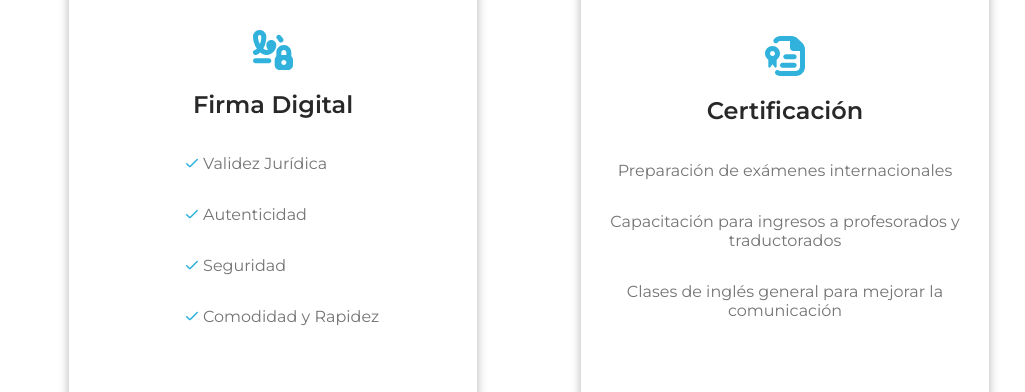
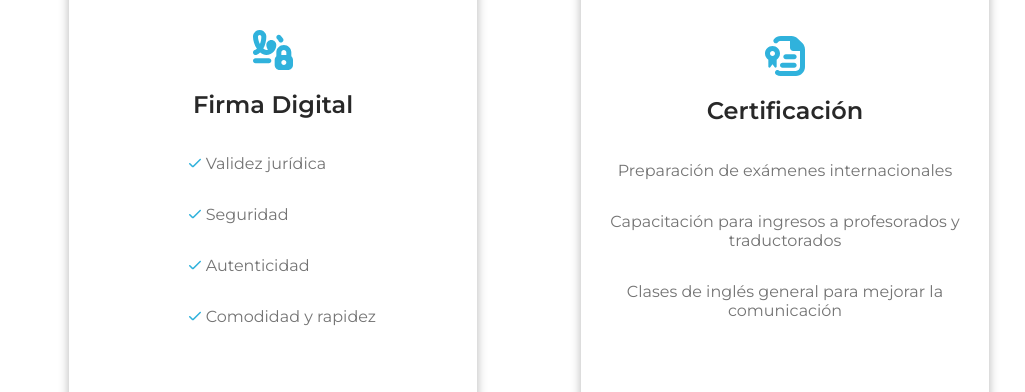
Before and after one commit to TechBayTB/paula-paramos-landing, a React (Create React App) app: page / in a window 1280 px wide. Shown: the part 4540-4932 px from the top of the page, without its empty margins (111-1136 px from the left). Built offline with nearby package versions, Linux system fonts and the light colour scheme; the HTML template or start-up script is replaced by a standard one.

Commit message:
Traduccion

```diff
--- a/src/components/Education/Education.js
+++ b/src/components/Education/Education.js
@@ -8,12 +8,7 @@ import Title from "./components/Title/Title";
 const Education = () => {
     const { language } = useContext(LanguageContext);
 
-    // Crear un array de datos para cada instancia de Title
-    const titlesData = [
-        { title: 'Traductora Literaria y\n Técnico - Científica', titledesc: "Inglés - Español", year: "2002" },
-        { title: 'Profesora\n de Idiomas', titledesc: "Inglés", year: "2004"  },
-        { title: 'Traductora\n Pública', titledesc: "Inglés - Español", year: "2007" },
-    ];
+    const translation = language === LanguageTypes.SPANISH ? EducationSpanish : EducationEnglish;
 
 
 
@@ -21,7 +16,7 @@ const Education = () => {
         <>
             <div className="Education" id='education'>
                 <div className="education-background">
-                    {titlesData.map((data, index) => (
+                    {translation.map((data, index) => (
                         <Title
                             key={index}
                             title={data.title}
--- a/src/components/Education/EducationText.js
+++ b/src/components/Education/EducationText.js
@@ -1,14 +1,11 @@
-export const EducationSpanish =
-{
-    h2: 'Hola!',
-    h3: 'Soy Paula Paramos',
-    p: 'La enseñanza y la traducción son, para mí, \n actos de conexión humana.',
-    p2: '“La traducción es aquello que lo transforma \n todo para que nada cambie.”  - Günter Grass',
-    button: 'Contactame!'
-}
+export const EducationSpanish =[
+    { title: 'Traductora Literaria y\n Técnico - Científica', titledesc: "Inglés - Español", year: "2002" },
+    { title: 'Profesora\n de Idiomas', titledesc: "Inglés", year: "2004"  },
+    { title: 'Traductora\n Pública', titledesc: "Inglés - Español", year: "2007" },
+]
 
-export const EducationEnglish =
-{
-    h2: 'Bridge the gap through \n Education and Translation',
-    button: 'Contact'
-}
+export const EducationEnglish =[
+    { title: 'Literary and\n Technical - Scientific\n Translator', titledesc: "English - Spanish", year: "2002" },
+    { title: 'Language\n Teacher', titledesc: "English", year: "2004"  },
+    { title: 'Public\n Translator', titledesc: "English - Spanish", year: "2007" },
+]
--- a/src/components/Info/components/Certification/Certification.js
+++ b/src/components/Info/components/Certification/Certification.js
@@ -3,25 +3,23 @@ import LanguageContext from "../../../../Context/Language";
 import { LanguageTypes } from "../../../Types/LanguageTypes";
 import './Certification.css'
 import certificationPic from "../../../../assets/certification.svg"
-// import { EducationEnglish, EducationSpanish } from "./TitleText";
+import { certificationTextES, certificationTextEN } from "./CertificationText";
 
 const Certification = () => {
     const { language } = useContext(LanguageContext)
+
+    const translation = language === LanguageTypes.SPANISH ? certificationTextES : certificationTextEN;
 
     return (
         <>
             <div className="certification-container">
                 <img src={certificationPic} alt="logo" className="certification-icon"/>
                 <h2 class="title">Certificación</h2>
-                <p>
-                    Preparación de exámenes internacionales
-                </p>
-                <p>
-                    Capacitación para ingresos a profesorados y traductorados
-                </p>
-                <p>
-                    Clases de inglés general para mejorar la comunicación
-                </p>
+                {translation.map((data, index) => (
+                    <p key={index}>
+                        {data.ul}
+                    </p>
+                ))}
             </div>
         </>
     );
--- a/src/components/Info/components/Certification/CertificationText.js
+++ b/src/components/Info/components/Certification/CertificationText.js
@@ -1,14 +1,12 @@
 
-export const digitalSignatureTextES = [
-    {ul:"Validez jurídica"},
-    {ul:"Seguridad"},
-    {ul:"Autenticidad"},
-    {ul:"Comodidad y rapidez"},
+export const certificationTextES = [
+    {ul:"Preparación de exámenes internacionales"},
+    {ul:"Capacitación para ingresos a profesorados y traductorados"},
+    {ul:"Clases de inglés general para mejorar la comunicación"},
 ];
 
-export const digitalSignatureTextEN = [
-    {ul:"Legal validity"},
-    {ul:"Security"},
-    {ul:"Authenticity"},
-    {ul:"Comfort and speed"},
+export const certificationTextEN = [
+    {ul:"Preparation for international exams"},
+    {ul:"Training for teacher and translator entrance exams"},
+    {ul:"General English classes to improve communication"},
 ];
--- a/src/components/Info/components/DigitalSignature/DigitalSignature.js
+++ b/src/components/Info/components/DigitalSignature/DigitalSignature.js
@@ -5,33 +5,28 @@ import './DigitalSignature.css'
 import digitalSignature from "../../../../assets/digital-signature.svg"
 import check from "../../../../assets/check.svg"
 // import { EducationEnglish, EducationSpanish } from "./TitleText";
+import { digitalSignatureTextES, digitalSignatureTextEN } from "./DigitalSignatureText";
 
 const DigitalSignature = () => {
     const { language } = useContext(LanguageContext)
+
+    const translation = language === LanguageTypes.SPANISH ? digitalSignatureTextES : digitalSignatureTextEN;
 
     return (
         <>
             <div className="info-box-container">
                 <img src={digitalSignature} alt="logo" className="signature-icon"/>
                 <h2 class="title">Firma Digital</h2>
+
                 <div class="benefits-container">
-                    <p>
-                    <span><img src={check} alt="logo" className="check-icon"/></span>
-                    Validez Jurídica
-                    </p>
-                    <p>
-                    <span><img src={check} alt="logo" className="check-icon"/></span>
-                    Autenticidad
-                    </p>
-                    <p>
-                    <span><img src={check} alt="logo" className="check-icon"/></span>
-                    Seguridad
-                    </p>
-                    <p>
-                    <span><img src={check} alt="logo" className="check-icon"/></span>
-                    Comodidad y Rapidez
-                    </p>
+                    {translation.map((data, index) => (
+                        <p key={index}>
+                            <span><img src={check} alt="logo" className="check-icon"/></span>
+                            {data.ul}
+                        </p>
+                    ))}
                 </div>
+
             </div>
         </>
     );
```
